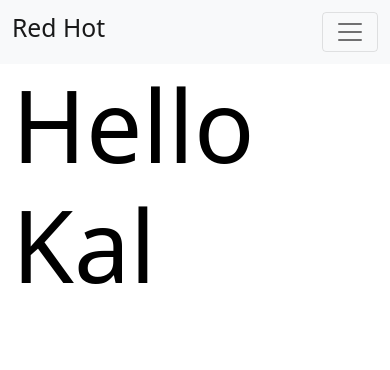
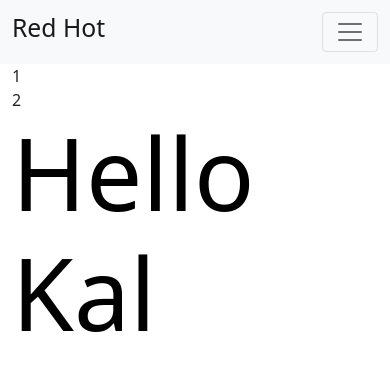
Before and after one commit to BallPanupan/redhot, a Next.js app: page / in a window 390 px wide. Shown: the top 370 px of the page. Built offline with nearby package versions, Linux system fonts and the light colour scheme.

Commit message:
update MainContent

```diff
--- /dev/null
+++ b/components/MainContent.js
@@ -0,0 +1,10 @@
+function MainContent() {
+    return (
+        <div className="main-content">
+            <div className="left">1</div>
+            <div className="right">2</div>
+        </div>
+    );
+  }
+
+  export default MainContent;
--- a/pages/index.js
+++ b/pages/index.js
@@ -1,11 +1,12 @@
 import { Container} from "react-bootstrap";
-import NavbarMenu from "../components/NavbarMenu";
+import MainContent from "../components/MainContent";
 
 export default function Home() {
   return (
     <>
 
       <Container>
+        <MainContent/>
         <div className="content-header">
           <h1>Hello Kal</h1>
         </div>
--- a/styles/index.scss
+++ b/styles/index.scss
@@ -10,3 +10,25 @@
         align-self: center;
     }
 }
+
+.main-content {
+    display: flex;
+
+    .left {
+        width: 50%;
+    }
+
+    .right {
+        width: 50%;
+    }
+
+    @media screen and (max-width: 768px) {
+        display: unset;
+        .left {
+            width: 100%;
+        }
+        .right {
+            width: 100%;
+        }
+    }
+}
```
